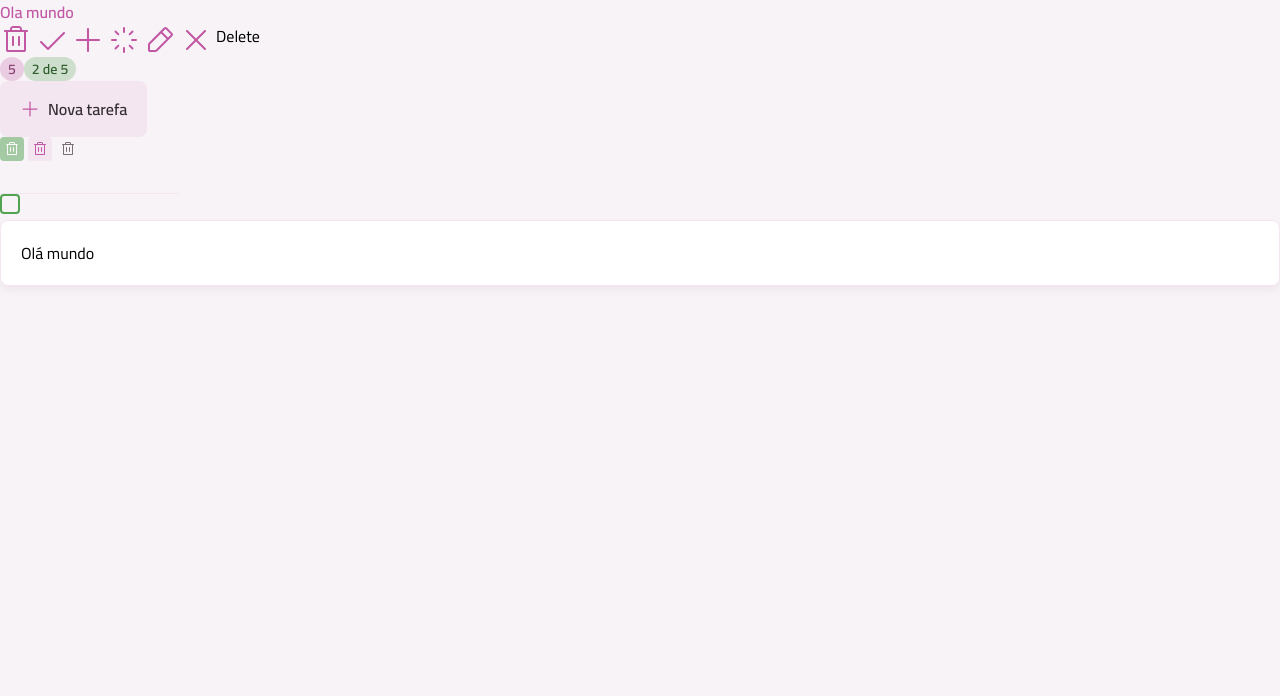
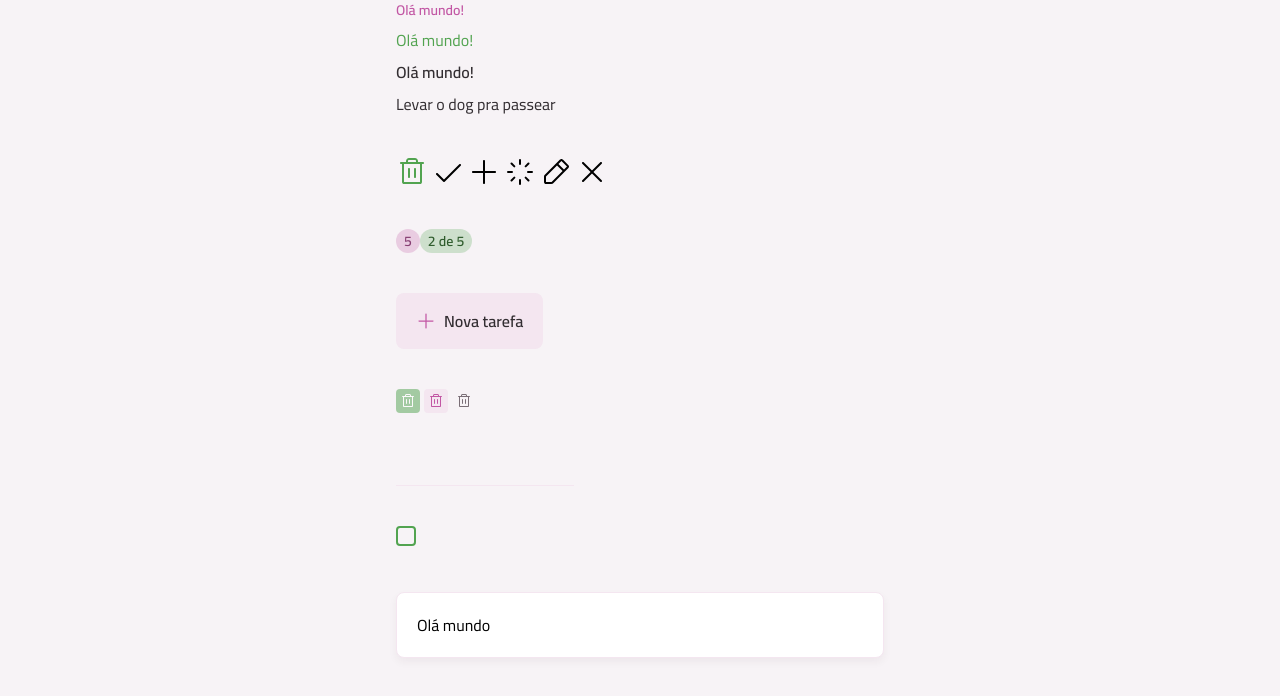
Before and after one commit to danubiobwm/todo-vite, a React (Vite) app: page / in a window 1280 px wide. Shown: the top 696 px of the page. Built offline with nearby package versions, Linux system fonts and the light colour scheme.

Commit message:
componet container

```diff
--- a/src/App.tsx
+++ b/src/App.tsx
@@ -1,10 +1,11 @@
 import Text from "./components/text";
+
 import TrashIcon from "./assets/icons/trash.svg?react";
 import CheckIcon from "./assets/icons/check.svg?react";
+import XIcon from "./assets/icons/x.svg?react";
+import PencilIcon from "./assets/icons/pencil.svg?react";
 import PlusIcon from "./assets/icons/plus.svg?react";
 import SpinnerIcon from "./assets/icons/spinner.svg?react";
-import PencilIcon from "./assets/icons/pencil.svg?react";
-import XIcon from "./assets/icons/x.svg?react";
 import Icon from "./components/icon";
 import Badge from "./components/badge";
 import Button from "./components/button";
@@ -12,43 +13,49 @@
 import InputText from "./components/input-text";
 import InputCheckbox from "./components/input-checkbox";
 import Card from "./components/card";
+import Container from "./components/container";
 
-export function App() {
+export default function App() {
   return (
-    <>
+    <Container>
       <div className="grid gap-10">
-        <div className="flex flex-col gap-1">
-          <Text variant="body-md-bold" className="text-pink-base">
-            Ola mundo
+        <div className="flex flex-col gap-2">
+          <Text variant="body-sm-bold" className="text-pink-base">
+            Olá mundo!
           </Text>
-        </div>
+          <Text className="text-green-base">Olá mundo!</Text>
+          <Text variant="body-md-bold">Olá mundo!</Text>
+          <Text>Levar o dog pra passear</Text>
         </div>
 
         <div className="flex gap-1">
-        <Icon svg={TrashIcon} className="fill-pink-base" />
-        <Icon svg={CheckIcon} className="fill-pink-base" />
-        <Icon svg={PlusIcon} className="fill-pink-base" />
-        <Icon svg={SpinnerIcon} className="fill-pink-base" />
-        <Icon svg={PencilIcon} className="fill-pink-base" />
-        <Icon svg={XIcon} className="fill-pink-base" />
-        Delete
+          <Icon svg={TrashIcon} className="fill-green-base" />
+          <Icon svg={CheckIcon} />
+          <Icon svg={PlusIcon} />
+          <Icon svg={SpinnerIcon} />
+          <Icon svg={PencilIcon} />
+          <Icon svg={XIcon} />
         </div>
 
         <div>
           <Badge variant="secondary">5</Badge>
           <Badge variant="primary">2 de 5</Badge>
         </div>
+
         <div>
           <Button icon={PlusIcon}>Nova tarefa</Button>
         </div>
+
         <div className="flex gap-1">
           <ButtonIcon icon={TrashIcon} disabled />
           <ButtonIcon icon={TrashIcon} variant="secondary" />
           <ButtonIcon icon={TrashIcon} variant="tertiary" />
         </div>
+
         <div>
           <InputText />
         </div>
+
         <div>
           <InputCheckbox />
         </div>
@@ -56,8 +63,7 @@
         <div>
           <Card size="md">Olá mundo</Card>
         </div>
-    </>
+      </div>
+    </Container>
   );
 }
-
-export default App;
--- /dev/null
+++ b/src/components/container.tsx
@@ -0,0 +1,34 @@
+import { cva, type VariantProps } from "class-variance-authority";
+import React from "react";
+
+export const containerVariants = cva("mx-auto", {
+  variants: {
+    size: {
+      md: "max-w-[31.5rem] px-2",
+    },
+  },
+  defaultVariants: {
+    size: "md",
+  },
+});
+
+interface ContainerProps
+  extends VariantProps<typeof containerVariants>, React.ComponentProps<"div"> {
+  as?: keyof React.JSX.IntrinsicElements;
+}
+
+export default function Container({
+  as = "div",
+  className,
+  children,
+  ...props
+}: ContainerProps) {
+  return React.createElement(
+    as,
+    {
+      className: containerVariants({ size: "md", className }),
+      ...props,
+    },
+    children,
+  );
+}
```
Lines whose indentation alone changed are shown as unchanged.
